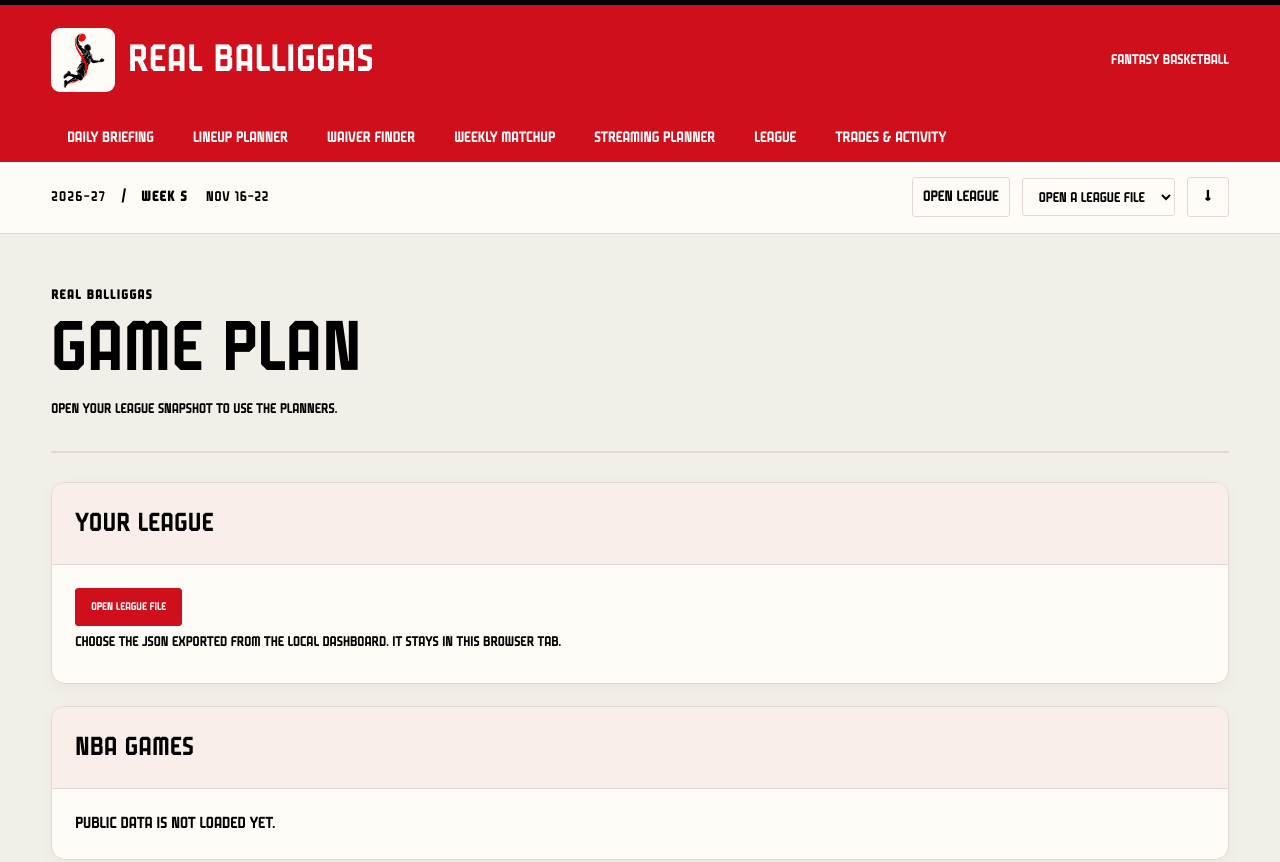
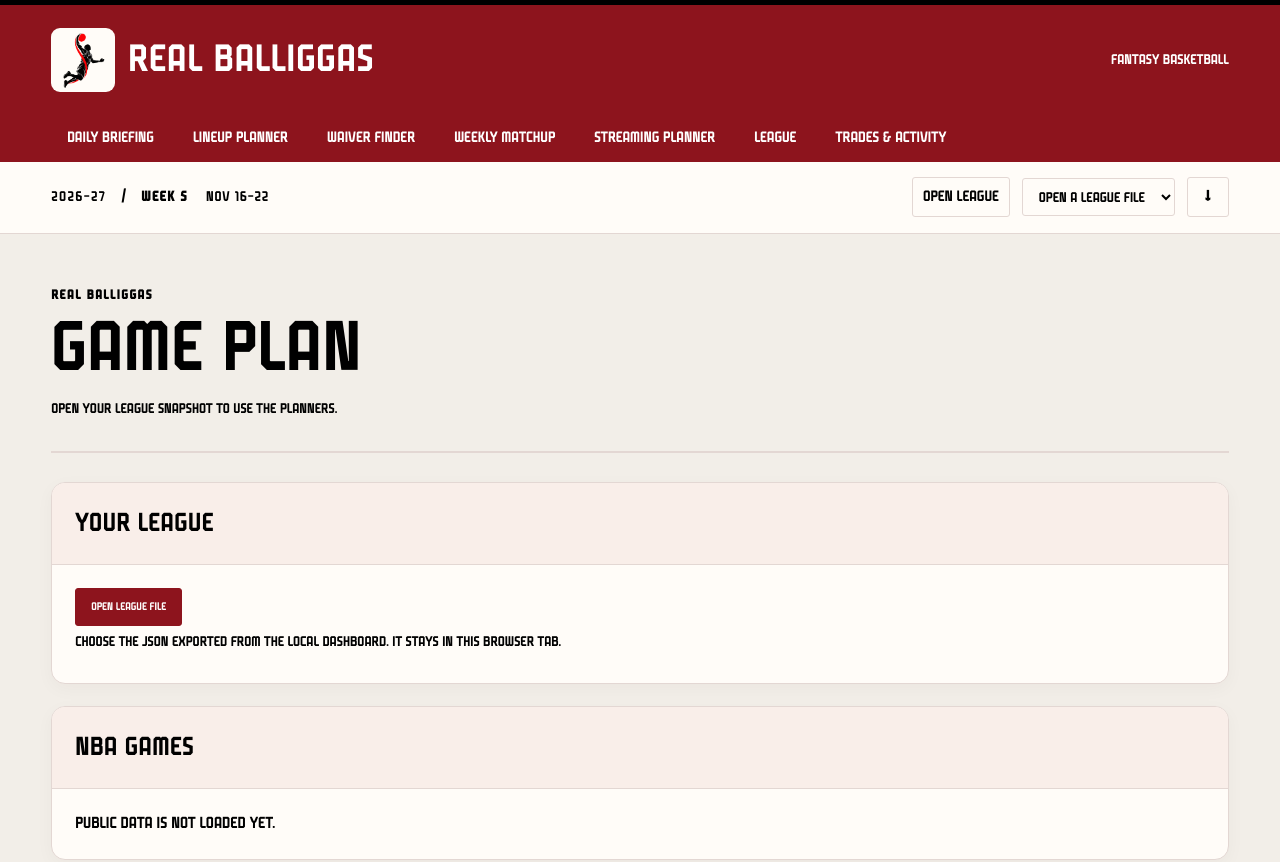
Before and after one commit to primeedie/daFantaTool, a website: page dashboard/index.html in a window 1280 px wide. Shown: the top 862 px of the page. Drawn offline with Linux system fonts and the light colour scheme; no server answers.

Commit message:
Match dashboard red to supplied swatch

```diff
--- a/dashboard/font.css
+++ b/dashboard/font.css
@@ -17,7 +17,7 @@ h2{font-family:SlamDunk,Impact,sans-serif;font-size:20px;font-weight:400;letter-
   --ink:#000;
   --muted:#000;
   --line:#e3d7d3;
-  --red:#cf101c;
+  --red:#8d141d;
   --green:#25604d;
   --gold:#8e5d19;
 }
```
